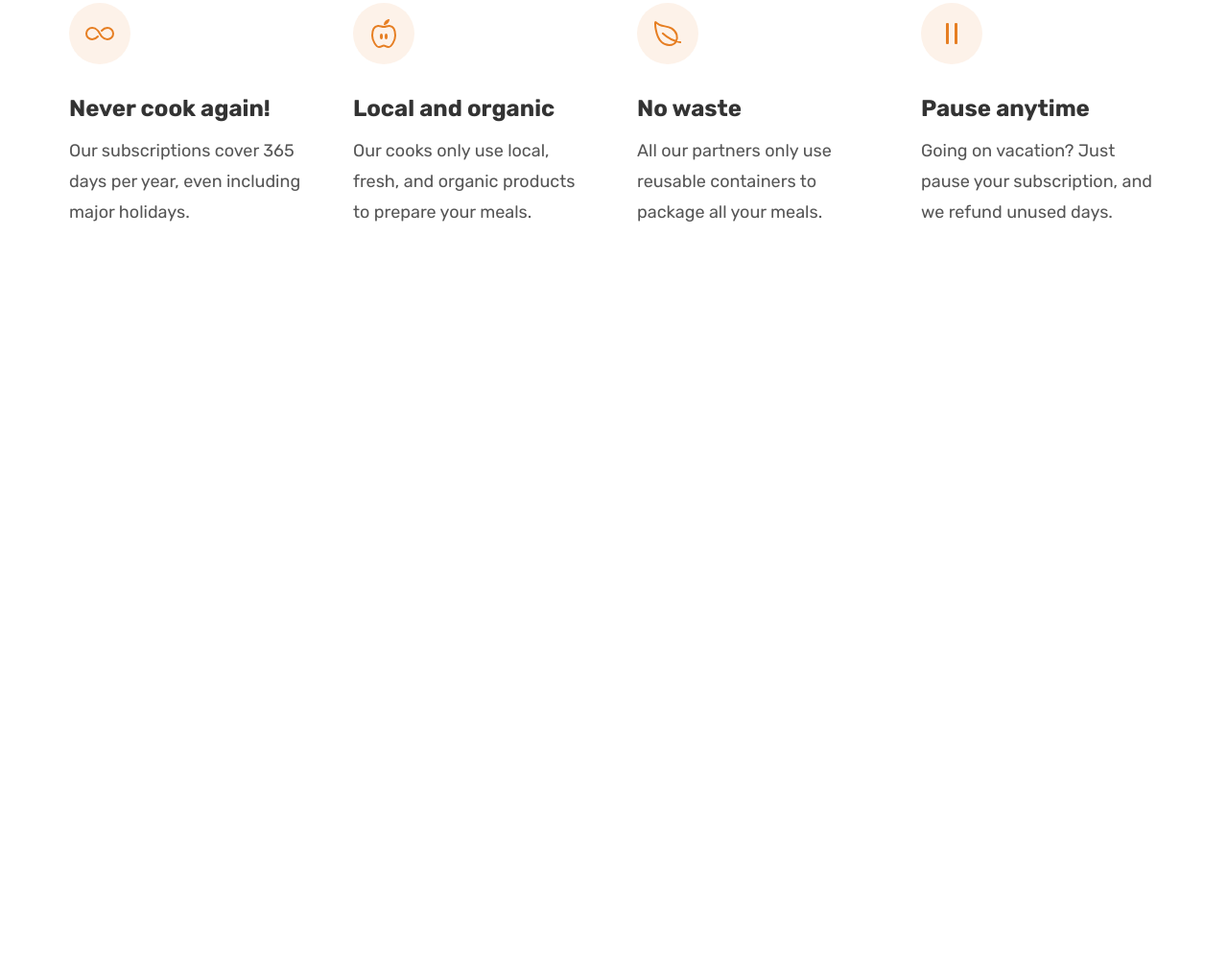
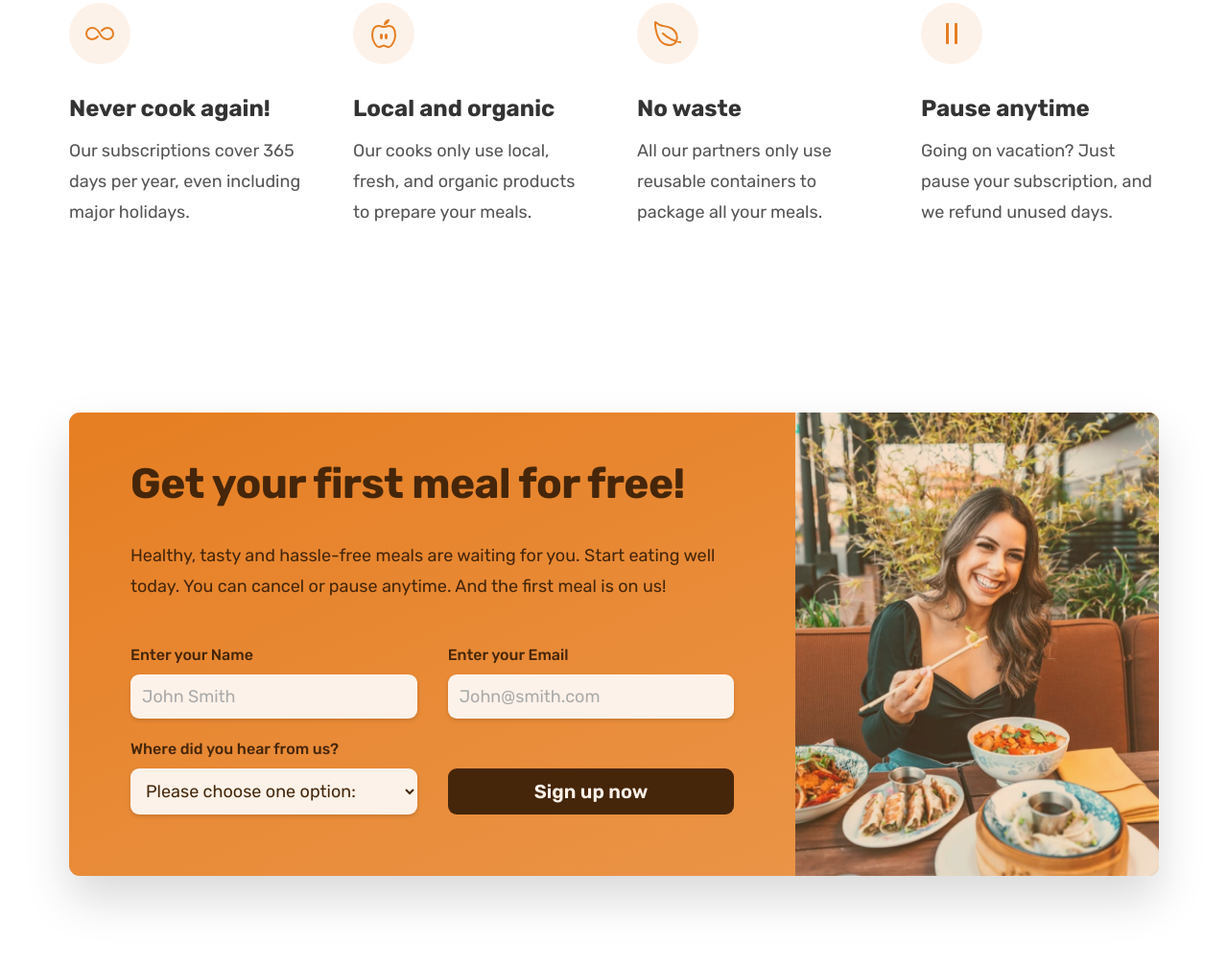
Before and after one commit to Saurav-98/OmniFoods-Website, a plain HTML site: page index.html in a window 1280 px wide. Shown: the part 5641-6650 px from the top of the page at 96% size. Before the commit the page ends 5975 px from the top, so only its background shows below. Drawn offline with nearby package versions, Linux system fonts and the light colour scheme.

Commit message:
CTA Section completed

```diff
--- a/index.html
+++ b/index.html
@@ -550,6 +550,61 @@
           </div>
         </div>
       </section>
+
+      <section class="section-cta">
+        <div class="container">
+          <div class="cta">
+            <div class="cta-text-box">
+              <h2 class="heading-secondary">Get your first meal for free!</h2>
+              <p class="cta-text">
+                Healthy, tasty and hassle-free meals are waiting for you. Start
+                eating well today. You can cancel or pause anytime. And the
+                first meal is on us!
+              </p>
+
+              <form class="cta-form" action="#">
+                <div>
+                  <label for="full-name">Enter your Name</label>
+                  <input
+                    required
+                    id="full-name"
+                    type="text"
+                    placeholder="John Smith"
+                  />
+                </div>
+                <div>
+                  <label for="email">Enter your Email</label>
+                  <input
+                    required
+                    id="email"
+                    type="email"
+                    placeholder="John@smith.com"
+                  />
+                </div>
+
+                <div>
+                  <label for="select-where">Where did you hear from us?</label>
+                  <select required name="" id="select-where">
+                    <option value="">Please choose one option:</option>
+                    <option value="friends">Friends & Family</option>
+                    <option value="youtube">Youtube</option>
+                    <option value="podcasts">Podcasts</option>
+                    <option value="facebook">Facebook</option>
+                    <option value="others">Others</option>
+                  </select>
+                </div>
+
+                <button class="btn btn-form">Sign up now</button>
+              </form>
+            </div>
+            <div
+              class="cta-img-box"
+              role="img"
+              aria-label="women enjoying food"
+            ></div>
+          </div>
+        </div>
+      </section>
     </main>
 
     <!-- Ion Icons JS -->
--- a/omnifoods-styles/general.css
+++ b/omnifoods-styles/general.css
@@ -54,6 +54,10 @@ Greys: #555, #333
   box-sizing: border-box;
 }
 
+*:focus {
+  outline: none;
+  box-shadow: 0 0 0 0.8rem rgba(230, 125, 34, 0.507);
+}
 html {
   font-size: 62.5%;
   /* 10px / 16px --> 62.5% */
@@ -149,6 +153,7 @@ strong {
   letter-spacing: 0.75px;
 }
 
+.btn,
 .btn:link,
 .btn:visited {
   font-size: 2rem;
@@ -159,8 +164,11 @@ strong {
   cursor: pointer;
   font-weight: 600;
   transition: all 0.4s ease-in;
+  border: none;
+  font-family: inherit;
   /* border: 2px solid transparent; */
 }
+
 .btn-primary:link,
 .btn-primary:visited {
   background-color: var(--primary-clr);
@@ -183,6 +191,16 @@ strong {
   box-shadow: inset 0 0 0 3px var(--primary-clr);
 }
 
+.btn-form {
+  background-color: #45260a;
+  color: var(--tint-1);
+  align-self: end;
+  padding: 1.2rem;
+}
+.btn-form:hover {
+  background-color: var(--tint-1);
+  color: #555;
+}
 .link:link,
 .link:visited {
   display: inline-block;
--- a/omnifoods-styles/styles.css
+++ b/omnifoods-styles/styles.css
@@ -447,3 +447,82 @@
   font-size: 1.8rem;
   line-height: 1.8;
 }
+
+/****************************************/
+/* PRICING SECTION */
+/****************************************/
+
+.section-cta {
+  padding: 9.6rem 0;
+}
+
+.cta {
+  display: grid;
+  grid-template-columns: 2fr 1fr;
+  background-color: var(--primary-clr);
+  box-shadow: 0 2.4rem 4.8rem rgba(0, 0, 0, 0.15);
+
+  /* height: 50rem; */
+  border-radius: 11px;
+
+  overflow: hidden;
+  background-image: linear-gradient(to right bottom, #e67e22, #eb984e);
+}
+
+.cta-text-box {
+  color: #45260a;
+  padding: 4.8rem 6.4rem 6.4rem;
+}
+.cta .heading-secondary {
+  color: #45260a;
+  margin-bottom: 3.2rem;
+}
+.cta-text {
+  font-size: 1.8rem;
+  line-height: 1.8;
+  margin-bottom: 4.8rem;
+}
+.cta-img-box {
+  background-image: linear-gradient(
+      to right bottom,
+      rgba(230, 125, 34, 0.247),
+      rgba(235, 151, 78, 0.253)
+    ),
+    url(../assets/img/eating.jpg);
+  background-size: cover;
+}
+
+.cta-form {
+  display: grid;
+  grid-template-columns: repeat(2, 1fr);
+  column-gap: 3.2rem;
+  row-gap: 2.4rem;
+}
+
+.cta-form label {
+  display: block;
+  font-size: 1.6rem;
+  font-weight: 500;
+  margin-bottom: 1.2rem;
+}
+.cta-form input,
+.cta-form select {
+  width: 100%;
+  padding: 1.2rem;
+  font-size: 1.8rem;
+  font-family: inherit;
+  border: none;
+  background-color: var(--tint-1);
+  border-radius: 0.9rem;
+  box-shadow: 0 2px 4px rgba(0, 0, 0, 0.14);
+  color: inherit;
+}
+
+.cta-form input::placeholder {
+  color: #aaa;
+}
+
+.cta *:focus {
+  outline: none;
+  box-shadow: 0 0 0 0.8rem rgba(253, 242, 233, 0.555);
+}
```
